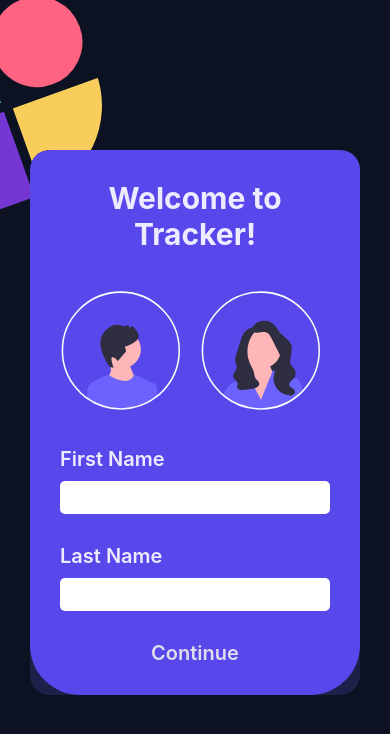
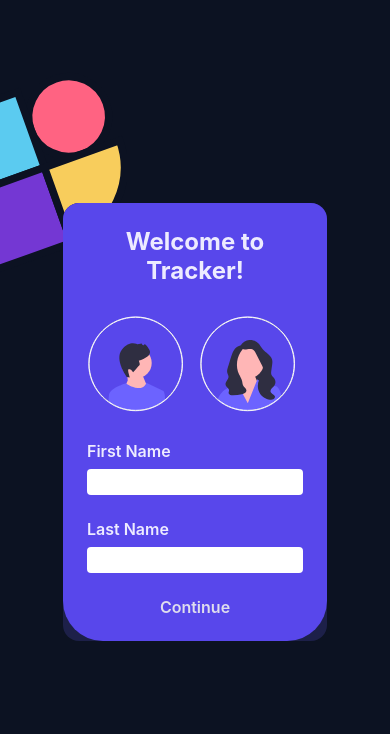
Before and after one commit to JavierLMB/Tracker, a React (Vite) app: page / in a window 390 px wide. Shown: the top 734 px of the page. Built offline with nearby package versions, Linux system fonts and the light colour scheme.

Commit message:
"minor responsive update"

```diff
--- a/src/Components/Tracker.jsx
+++ b/src/Components/Tracker.jsx
@@ -31,8 +31,6 @@ export default function Tracker() {
     { hours: 0, name: "None" }
   );
 
-  console.log(topActivityNameGlobal);
-
   function handleSectionChange(e) {
     setSection(e.target.textContent);
   }
--- a/src/index.scss
+++ b/src/index.scss
@@ -12,6 +12,16 @@
   --global-radius: 2rem;
   --inner-radius: 5rem;
 }
+
+////// RESPONSIVE BREAKPOINTS
+$bp-largest: 111em; // 1776px
+$bp-large: 96em; // 1526px
+$bp-padding: 76em; // 1216px
+$bp-normal: 69em; // 1104px
+$bp-normals: 60em; // 960px
+$bp-small: 45em; // 720px
+$bp-smaller: 35em; // 560px
+$bp-smallest: 23.6em; // 377.6px
 
 @mixin flex-center {
   display: flex;
@@ -41,6 +51,9 @@ html {
   font-size: 62.5%;
   font-family: -apple-system, BlinkMacSystemFont, "Segoe UI", Roboto, Oxygen,
     Ubuntu, Cantarell, "Open Sans", "Helvetica Neue", sans-serif;
+  @media only screen and (max-width: $bp-large) {
+    font-size: 50%;
+  }
 }
 
 body {
@@ -152,6 +165,10 @@ input[type="radio"] {
   gap: var(--global-gap);
   height: 55%;
   width: 70%;
+
+  @media only screen and (max-width: $bp-normal) {
+    grid-template-columns: auto;
+  }
 }
 
 .logoIconContainer {
```
Also changed, not shown: css/index.css, 1 other file (tests, documents, lock files or other folders).
